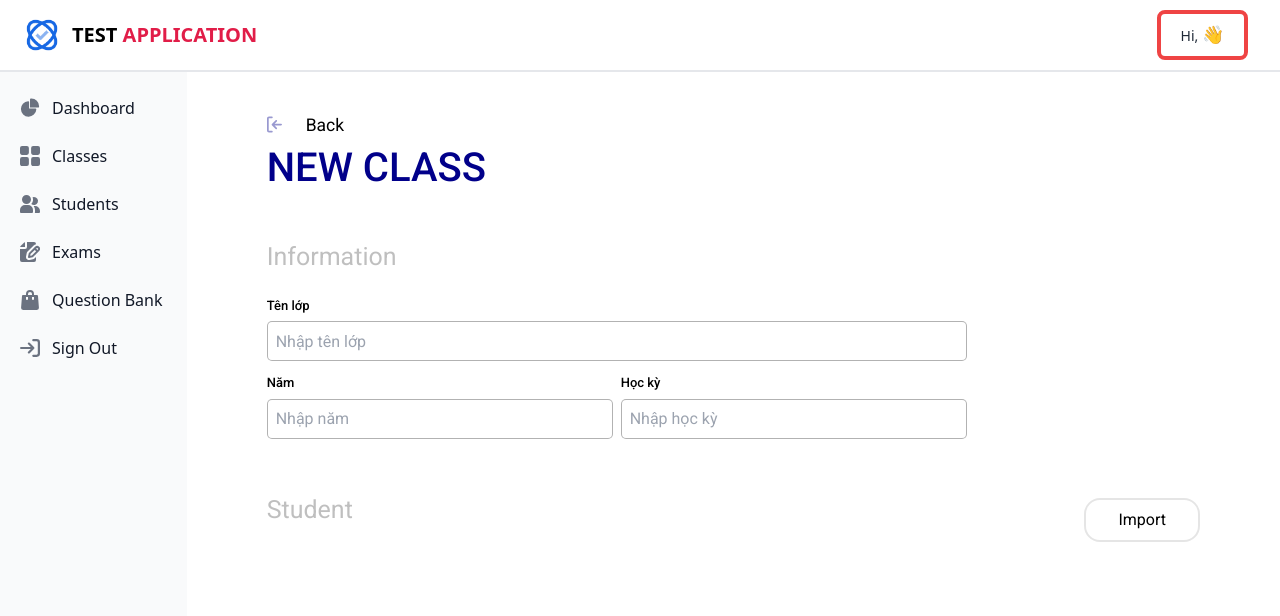
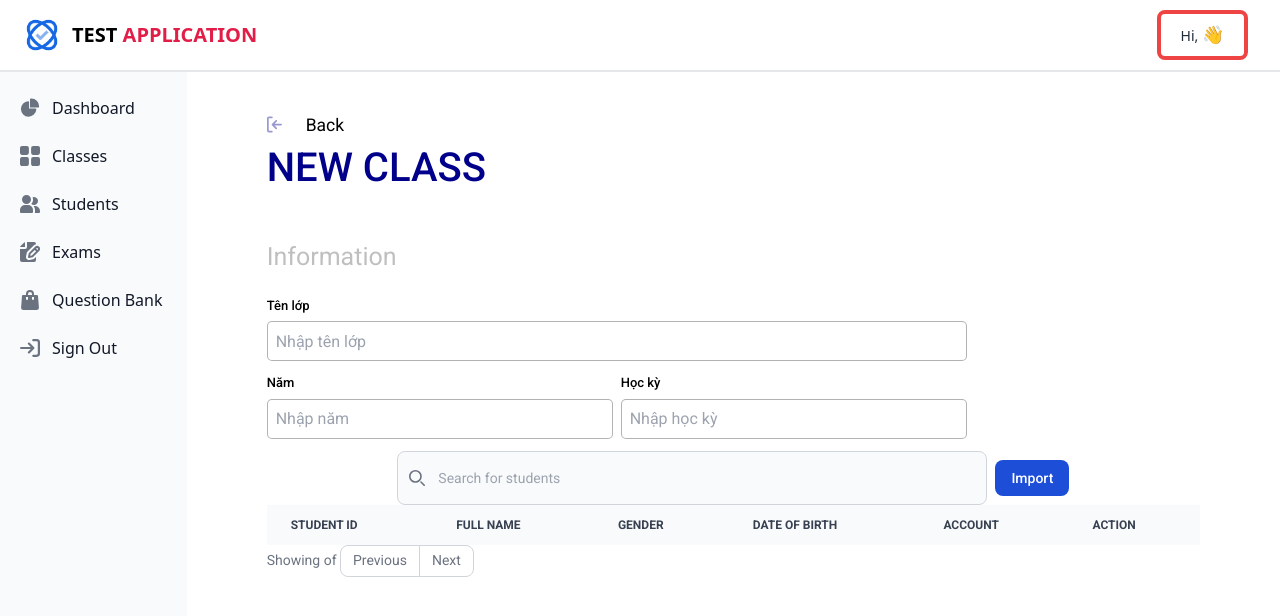
Before and after one commit to LeThinhPhuc/Test_Application, a React (Vite) app in the folder client/: page /teacher/classmanagement/createClass in a window 1280 px wide. Shown: the top 616 px of the page. Built offline with nearby package versions, Linux system fonts and the light colour scheme; a web font is replaced by a local one.

Commit message:
some changes

```diff
--- a/client/src/App.jsx
+++ b/client/src/App.jsx
@@ -37,7 +37,7 @@ const router = createBrowserRouter([
             { path: "", element: <Dashboard /> },
             {
                 path: "classmanagement",
-        element: <ClassManagementPage />,
+                element: <ClassManagementPage />
             },
             { path: "classmanagement/createClass", element: <CreateClassPage /> },
             { path: "classmanagement/:classId", element: <ClassDetailPage /> },
--- a/client/src/Components/ClassManagement/Modal2Component.jsx
+++ b/client/src/Components/ClassManagement/Modal2Component.jsx
@@ -33,6 +33,7 @@ const Modal2Component = ({
             "text/csv",
             "application/vnd.openxmlformats-officedocument.spreadsheetml.sheet",
         ];
+
         if (selectedFile && validFiles.includes(selectedFile.type)) {
             let reader = new FileReader();
             reader.readAsArrayBuffer(selectedFile);
@@ -42,6 +43,8 @@ const Modal2Component = ({
                 const workSheetName = sheet.SheetNames[0];
                 const workSheet = sheet.Sheets[workSheetName];
                 const data = XLSX.utils.sheet_to_json(workSheet);
+
+                console.log(data)
                 if (isQuestion) {
                     // Chuyển đổi dữ liệu
                     const formattedData = data.map((row) => {
--- a/client/src/Pages/Teacher/ClassManagementPage/CreateClassPage.jsx
+++ b/client/src/Pages/Teacher/ClassManagementPage/CreateClassPage.jsx
@@ -3,12 +3,13 @@ import BackComponent from "../../../Components/ClassManagement/BackComponent";
 import HeaderComponent from "../../../Components/ClassManagement/HeaderComponent";
 import CustomInputComponent from "../../../Components/ClassManagement/CustomInputComponent";
 import { CreateClassSchema } from "../../../Schemas";
-import { useNavigate } from "react-router-dom";
+import { Outlet, useNavigate } from "react-router-dom";
 import ButtonComponent from "../../../Components/ClassManagement/ButtonComponent";
 import { useState } from "react";
 import ModalImport from "../../../Components/ClassManagement/ModalImport";
 import Modal2Component from "../../../Components/ClassManagement/Modal2Component";
 import TableComponent from "../../../Components/ClassManagement/TableComponent";
+import StudentManagement from "../../../Components/StudentManagement/StudentManagement";
 const CreateClassPage = () => {
     const headers = [
         "Mã học sinh",
@@ -103,7 +104,9 @@ const CreateClassPage = () => {
                                 placeholder="Nhập học kỳ"
                             />
                         </div>
-            <div className="flex justify-between items-center mt-10">
+
+                        <StudentManagement/>
+                        {/* <div className="flex justify-between items-center mt-10">
                             <p className="text-[25px] text-black/25  mb-5">Student</p>
                             <ButtonComponent label="Import" onClick={toggleModal} />
                         </div>
@@ -129,7 +132,7 @@ const CreateClassPage = () => {
                                 headers={headers}
                                 getColumns={getStudentColumns}
                             />
-            )}
+                        )} */}
                     </Form>
                 </Formik>
             </div>
```
Also changed, not shown: 1 other file (tests, documents, lock files or other folders). Lines whose indentation alone changed are shown as unchanged.
